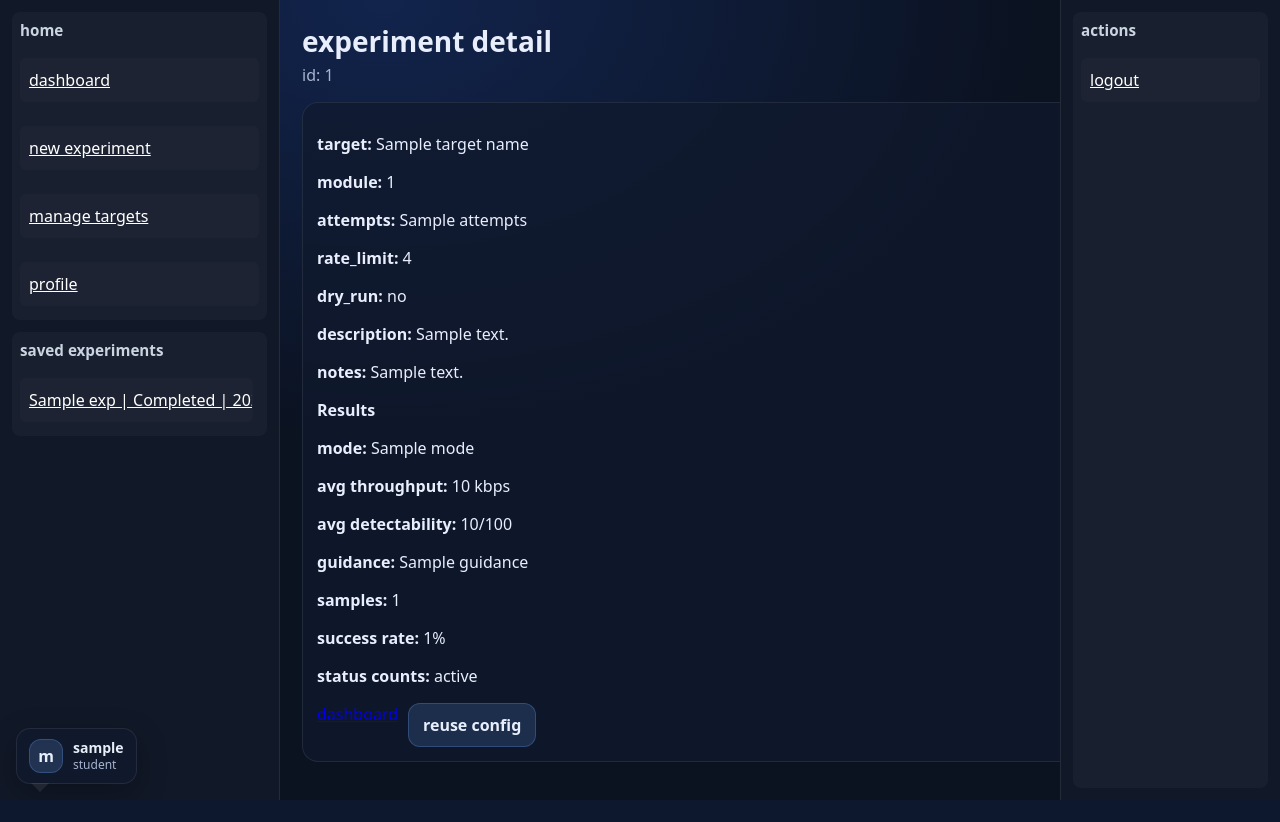
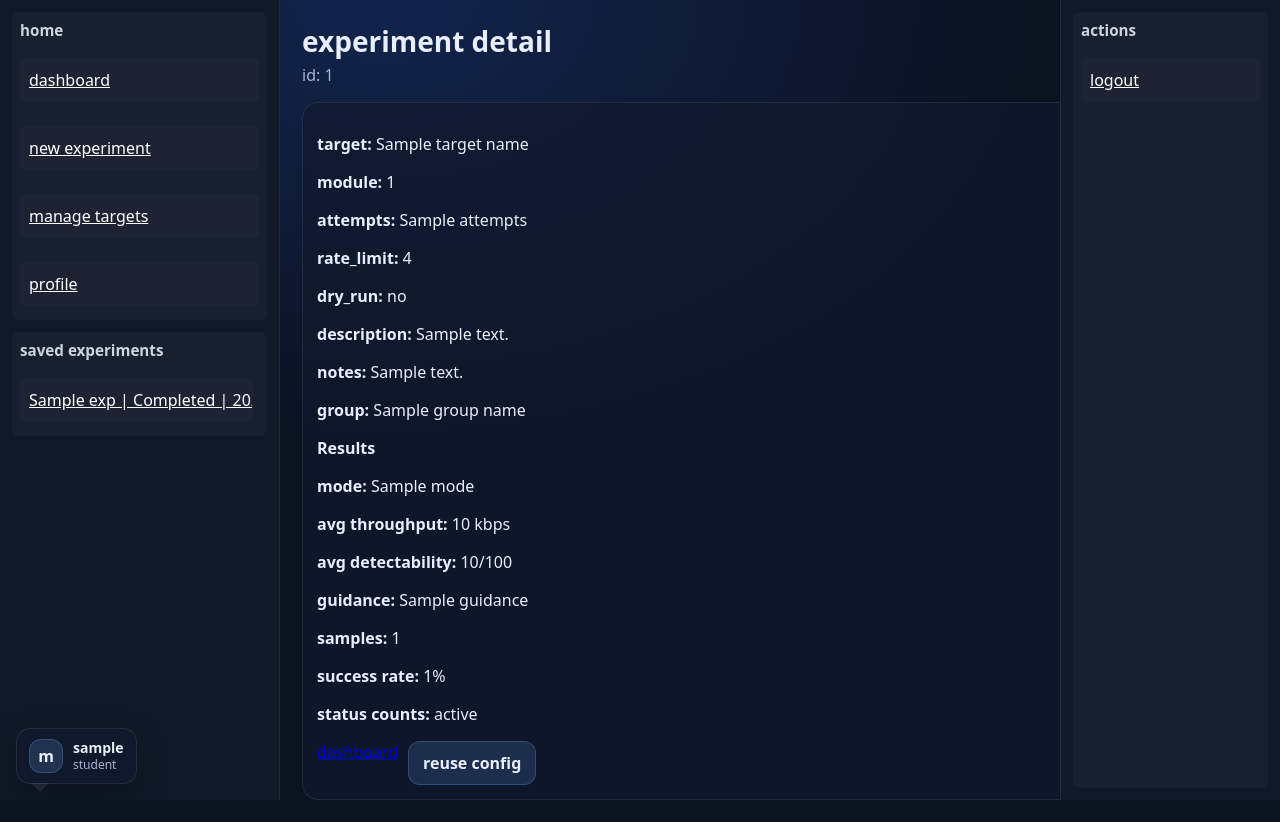
Before and after one commit to jestrada27/CAST---Cyber-Attack-Simulation-Toolkit, a Flask app: template templates/experimentdetails.html in a window 1280 px wide. Before the commit the page ends 800 px from the top, so only its background shows below. Run offline with Flask 3, Linux system fonts and the light colour scheme; the template is opened without the code that fills it: most values are stand-ins (such as "Sample title", 1, 10 or a date in 2020); some libraries are stand-ins or nearby versions.

Commit message:
Update experimentdetails.html

```diff
--- a/templates/experimentdetails.html
+++ b/templates/experimentdetails.html
@@ -70,6 +70,8 @@
         <p><b>dry_run:</b> {{ "yes" if exp.dry_run else "no" }}</p>
         <p><b>description:</b> {{ exp.description if exp.description else "none" }}</p>
         <p><b>notes:</b> {{ exp.notes if exp.notes else "none" }}</p>
+        <!-- Noah: added group name to detail page for operator control-->
+        <p><b>group: </b> {{ group_name}}</p>
 
         {% if exp.module_id in ["dns", "brute force", "sqli", "xss", "replay"] %}
           <div style="margin-top:14px; display:flex; gap:10px; align-items:center;">
@@ -78,6 +80,20 @@
             </form>
           </div>
         {% endif %}
+
+
+        <!-- {% if exp.results.xss_log %}
+          <h3>XSS Results</h3>
+          <p>Vulnerable: {{ exp.results.vulnerability }}</p>
+          <p>Attempts: {{ exp.results.attempts }}</p>
+          <p>Successful: {{ exp.results.successful }}</p>
+
+          <pre>
+          {% for log in exp.results.xss_log %}
+          - {{ log }}
+          {% endfor %}
+          </pre>
+        {% endif %} -->
 
         {% if exp.results %}
           <div style="margin-top:16px;">
@@ -93,6 +109,11 @@
             {% if exp.results.status_counts is defined %}
               <p><b>status counts:</b> {{ exp.results.status_counts }}</p>
             {% endif %}
+            <!-- {% if exp.results %}
+              <p>Results: {{ exp.results }}</p>
+              {% else %}
+              <p>No results yet.</p>
+            {% endif %} -->
           </div>
         {% endif %}
 
```
